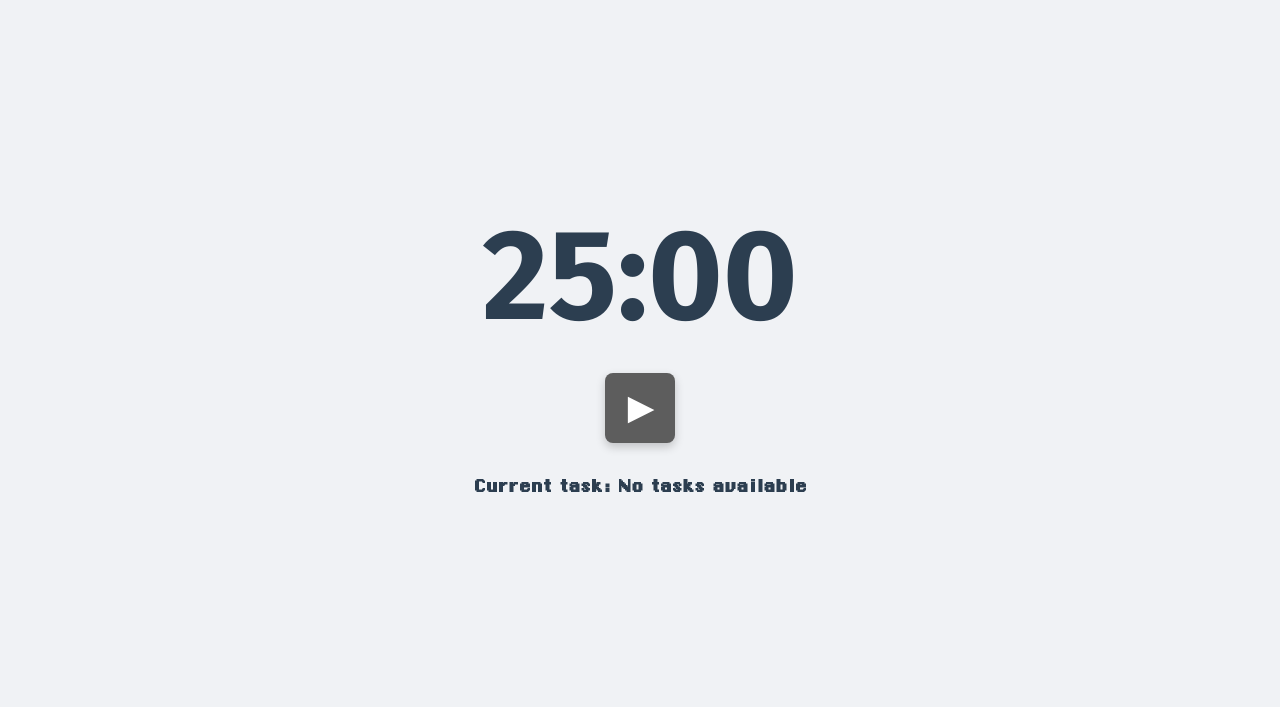
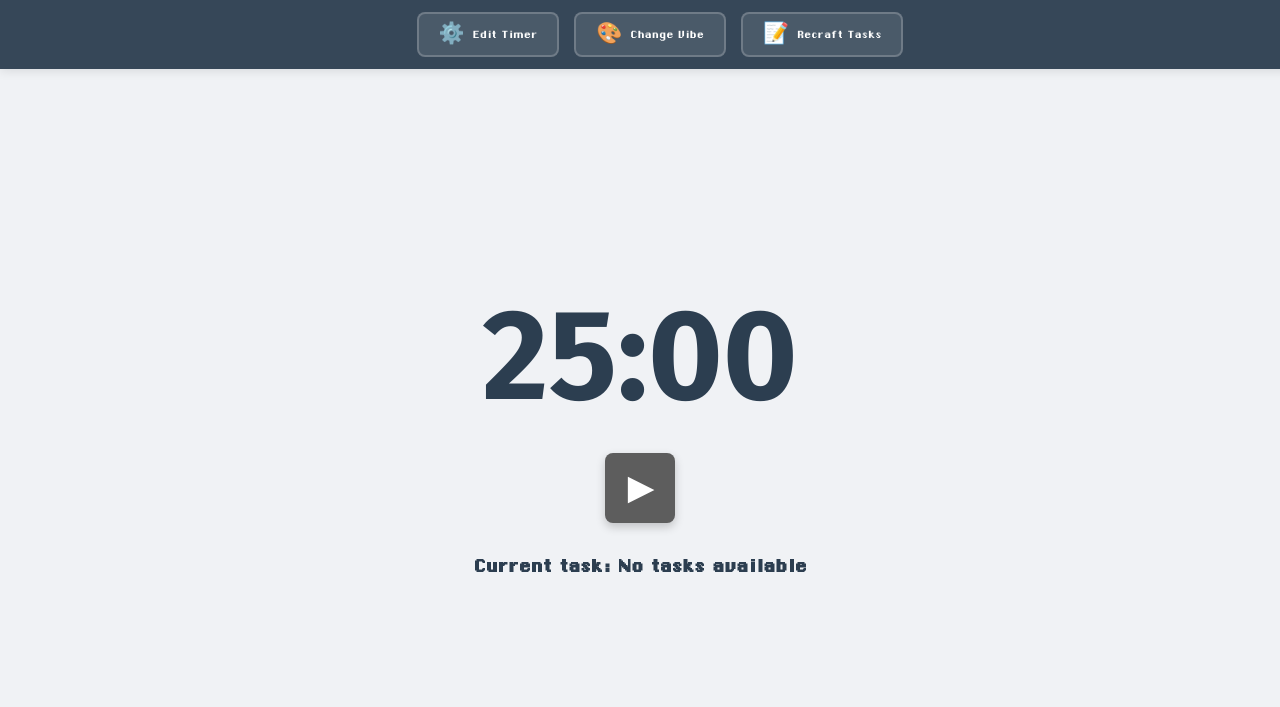
Before and after one commit to ofarino/WingHacks, a Flask app: page /pomodoro in a window 1280 px wide. Shown: the top 707 px of the page. Run offline with Flask 3, Linux system fonts and the light colour scheme; some web fonts are replaced.

Commit message:
Added nav bar and edit buttons

```diff
--- a/static/css/style.css
+++ b/static/css/style.css
@@ -212,3 +212,199 @@ button#add-task-btn:hover {
     color: #2c3e50;
     font-size: 1.5rem;
 }
+
+/* Pomodoro Navigation Bar */
+.pomodoro-navbar {
+    position: fixed;
+    top: 0;
+    left: 0;
+    width: 100%;
+    background: rgba(44, 62, 80, 0.95);
+    backdrop-filter: blur(10px);
+    padding: 12px 20px;
+    box-shadow: 0 2px 10px rgba(0,0,0,0.1);
+    z-index: 1000;
+}
+
+.navbar-content {
+    max-width: 1200px;
+    margin: 0 auto;
+    display: flex;
+    gap: 15px;
+    justify-content: center;
+    align-items: center;
+}
+
+.nav-btn {
+    display: flex;
+    align-items: center;
+    gap: 8px;
+    padding: 10px 20px;
+    background: rgba(255, 255, 255, 0.1);
+    color: white;
+    border: 2px solid rgba(255, 255, 255, 0.2);
+    border-radius: 8px;
+    cursor: pointer;
+    font-family: 'Blockblueprint', Arial, sans-serif;
+    font-size: 0.95rem;
+    transition: all 0.3s ease;
+    text-decoration: none;
+}
+
+.nav-btn:hover {
+    background: rgba(255, 255, 255, 0.2);
+    border-color: rgba(255, 255, 255, 0.4);
+    transform: translateY(-2px);
+    box-shadow: 0 4px 8px rgba(0,0,0,0.2);
+}
+
+.nav-btn:active {
+    transform: translateY(0);
+}
+
+.nav-icon {
+    font-size: 1.3rem;
+    line-height: 1;
+}
+
+.nav-label {
+    font-size: 0.9rem;
+}
+
+/* Adjust app container for navbar */
+.app-container {
+    padding-top: 80px;
+}
+
+/* Responsive navbar */
+@media (max-width: 600px) {
+    .navbar-content {
+        flex-wrap: wrap;
+        gap: 10px;
+    }
+
+    .nav-btn {
+        padding: 8px 15px;
+        font-size: 0.85rem;
+    }
+
+    .nav-icon {
+        font-size: 1.1rem;
+    }
+
+    .nav-label {
+        font-size: 0.8rem;
+    }
+}
+
+/* Timer Edit Modal */
+.modal-overlay {
+    display: none;
+    position: fixed;
+    top: 0;
+    left: 0;
+    width: 100vw;
+    height: 100vh;
+    background: rgba(0, 0, 0, 0.7);
+    z-index: 2000;
+    align-items: center;
+    justify-content: center;
+}
+
+.modal-overlay.active {
+    display: flex;
+}
+
+.timer-modal {
+    background: white;
+    border-radius: 12px;
+    padding: 30px;
+    max-width: 500px;
+    width: 90%;
+    position: relative;
+    box-shadow: 0 10px 40px rgba(0, 0, 0, 0.3);
+}
+
+.timer-modal h2 {
+    font-family: 'Blockblueprint', Arial, sans-serif;
+    font-size: 1.8rem;
+    margin: 0 0 10px 0;
+    color: #2c3e50;
+    text-align: center;
+}
+
+.modal-close {
+    position: absolute;
+    top: 15px;
+    right: 15px;
+    background: none;
+    border: none;
+    font-size: 2rem;
+    color: #999;
+    cursor: pointer;
+    line-height: 1;
+    width: 30px;
+    height: 30px;
+    padding: 0;
+    transition: color 0.2s;
+}
+
+.modal-close:hover {
+    color: #333;
+}
+
+.timer-options {
+    display: flex;
+    flex-direction: column;
+    gap: 12px;
+}
+
+.timer-option {
+    display: flex;
+    flex-direction: column;
+    align-items: center;
+    padding: 18px;
+    background: #f8f9fa;
+    border: 2px solid #e0e0e0;
+    border-radius: 8px;
+    cursor: pointer;
+    transition: all 0.3s ease;
+    font-family: 'Blockblueprint', Arial, sans-serif;
+}
+
+.timer-option:hover {
+    background: #e8f4f8;
+    border-color: #3498db;
+    transform: translateY(-2px);
+    box-shadow: 0 4px 12px rgba(52, 152, 219, 0.2);
+}
+
+.timer-option.active {
+    background: #3498db;
+    border-color: #2980b9;
+    color: white;
+}
+
+.timer-option strong {
+    font-size: 1.1rem;
+    margin-bottom: 5px;
+}
+
+.timer-option span {
+    font-size: 0.9rem;
+    opacity: 0.8;
+}
+
+@media (max-width: 600px) {
+    .timer-modal {
+        padding: 25px;
+    }
+
+    .timer-modal h2 {
+        font-size: 1.5rem;
+    }
+
+    .timer-option {
+        padding: 15px;
+    }
+}
--- a/static/js/pomodoro.js
+++ b/static/js/pomodoro.js
@@ -254,3 +254,64 @@ async function stopEyeTracking() {
 
 // Also stop when user leaves page
 window.addEventListener('beforeunload', stopEyeTracking);
+
+// Vibe menu functionality (placeholder for future implementation)
+function toggleVibeMenu() {
+    alert('Vibe customization coming soon! 🎨\n\nFuture features:\n- Background themes\n- Ambient sounds\n- Color schemes');
+}
+
+// Timer modal functions
+function openTimerModal() {
+    const modal = document.getElementById('timerModal');
+    modal.classList.add('active');
+
+    // Highlight the currently selected timer
+    const currentSettings = localStorage.getItem('timerSettings') || '25-5';
+    document.querySelectorAll('.timer-option').forEach(option => {
+        if (option.dataset.timer === currentSettings) {
+            option.classList.add('active');
+        } else {
+            option.classList.remove('active');
+        }
+    });
+}
+
+function closeTimerModal() {
+    const modal = document.getElementById('timerModal');
+    modal.classList.remove('active');
+}
+
+function changeTimer(timerValue) {
+    // Save the new timer setting
+    localStorage.setItem('timerSettings', timerValue);
+
+    // Update the display if timer is not running
+    if (!isRunning) {
+        const workDuration = parseInt(timerValue.split('-')[0]);
+        session.textContent = workDuration;
+        document.querySelector('.seconds').textContent = '00';
+        totalSeconds = 0; // Reset timer
+    }
+
+    // Update active state
+    document.querySelectorAll('.timer-option').forEach(option => {
+        if (option.dataset.timer === timerValue) {
+            option.classList.add('active');
+        } else {
+            option.classList.remove('active');
+        }
+    });
+
+    // Close modal after a short delay for visual feedback
+    setTimeout(() => {
+        closeTimerModal();
+    }, 400);
+}
+
+// Close modal when clicking outside
+document.addEventListener('click', function(event) {
+    const modal = document.getElementById('timerModal');
+    if (event.target === modal) {
+        closeTimerModal();
+    }
+});
--- a/templates/pomodoro.html
+++ b/templates/pomodoro.html
@@ -14,6 +14,50 @@
     <title>Study Session | Pomodoro Timer</title>
   </head>
   <body>
+    <nav class="pomodoro-navbar">
+      <div class="navbar-content">
+        <button class="nav-btn" onclick="openTimerModal()" title="Edit timer settings">
+          <span class="nav-icon">⚙️</span>
+          <span class="nav-label">Edit Timer</span>
+        </button>
+        <button class="nav-btn" onclick="toggleVibeMenu()" title="Change background vibe">
+          <span class="nav-icon">🎨</span>
+          <span class="nav-label">Change Vibe</span>
+        </button>
+        <button class="nav-btn" onclick="window.location.href='/tasks'" title="Recraft your assignments">
+          <span class="nav-icon">📝</span>
+          <span class="nav-label">Recraft Tasks</span>
+        </button>
+      </div>
+    </nav>
+
+    <!-- Timer Edit Modal -->
+    <div id="timerModal" class="modal-overlay">
+      <div class="timer-modal">
+        <button class="modal-close" onclick="closeTimerModal()">&times;</button>
+        <h2>Edit Timer Settings</h2>
+        <p style="text-align: center; color: #666; margin-bottom: 20px;">Choose your preferred study/break split:</p>
+        <div class="timer-options">
+          <button class="timer-option" data-timer="25-5" onclick="changeTimer('25-5')">
+            <strong>Classic Pomodoro</strong>
+            <span>25 min Work / 5 min Break</span>
+          </button>
+          <button class="timer-option" data-timer="45-15" onclick="changeTimer('45-15')">
+            <strong>Flexible</strong>
+            <span>45 min Work / 15 min Break</span>
+          </button>
+          <button class="timer-option" data-timer="50-10" onclick="changeTimer('50-10')">
+            <strong>Deep Learning</strong>
+            <span>50 min Work / 10 min Break</span>
+          </button>
+          <button class="timer-option" data-timer="90-30" onclick="changeTimer('90-30')">
+            <strong>Ultradian Rhythm</strong>
+            <span>90 min Work / 30 min Break</span>
+          </button>
+        </div>
+      </div>
+    </div>
+
     <div class="app-container">
         <div class="app-circle">
             <div class="circle-shape">
```
